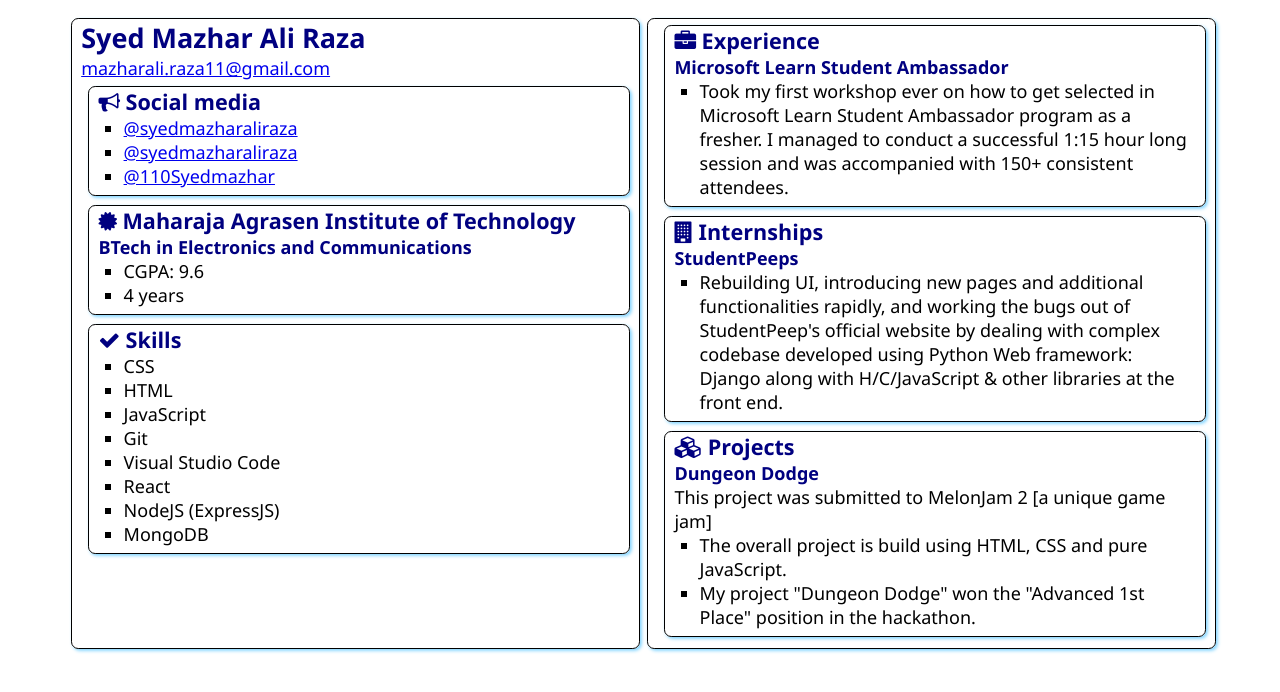
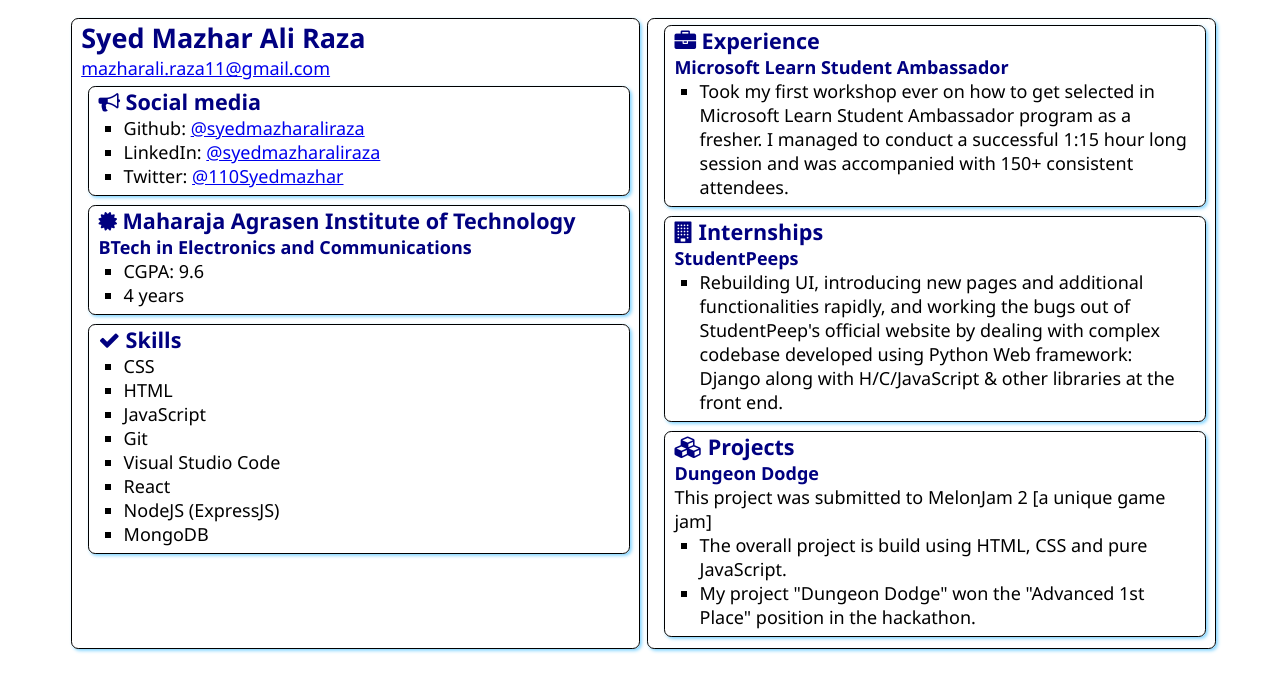
Before and after one commit to syedmazharaliraza/SATechnicalOnboarding, a plain HTML site: page src/index.html in a window 1280 px wide. Drawn offline with Linux system fonts and the light colour scheme.

Commit message:
updated info

```diff
--- a/src/index.html
+++ b/src/index.html
@@ -29,16 +29,19 @@
           </h2>
           <ul>
             <li>
+              Github:
               <a href="https://github.com/syedmazharaliraza"
                 >@syedmazharaliraza</a
               >
             </li>
             <li>
+              LinkedIn:
               <a href="https://linkedin.com/in/syedmazharaliraza"
                 >@syedmazharaliraza</a
               >
             </li>
             <li>
+              Twitter:
               <a href="https://twitter.com/110Syedmazhar">@110Syedmazhar</a>
             </li>
           </ul>
```
